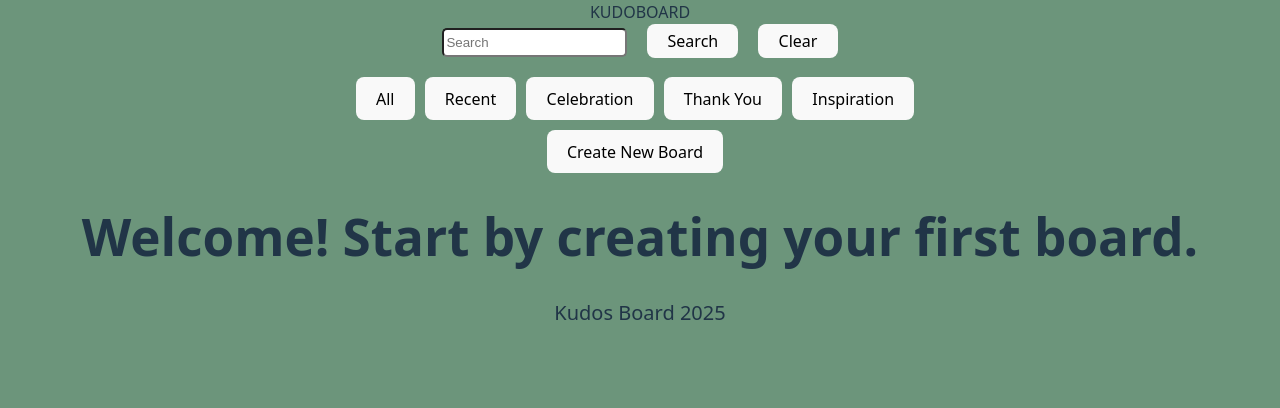
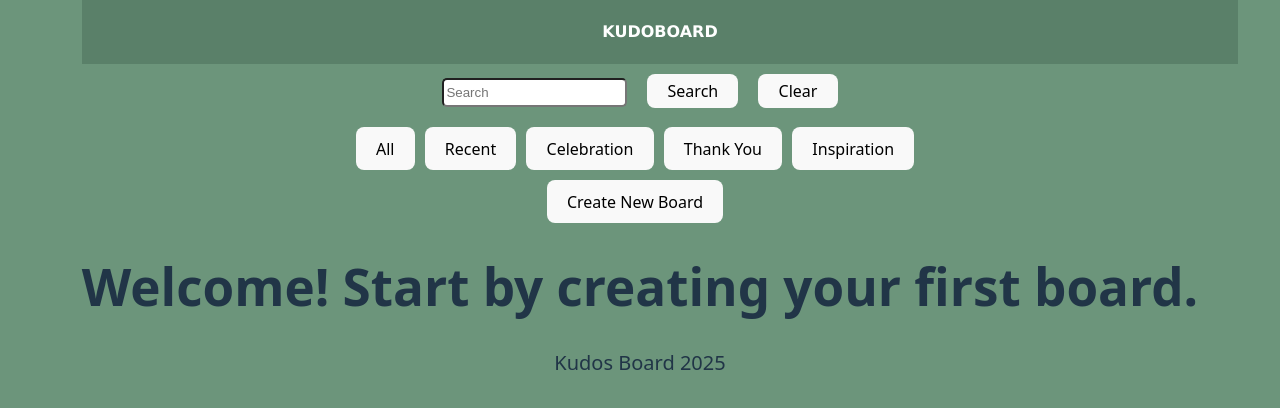
Before and after one commit to 1GW3M1CH3LL3/kudos-board, a React (Vite) app in the folder frontend/: page / in a window 1280 px wide. Shown: the top 408 px of the page. Built offline with nearby package versions, Linux system fonts and the light colour scheme.

Commit message:
updated READMe

```diff
--- a/frontend/src/App.css
+++ b/frontend/src/App.css
@@ -139,6 +139,16 @@ footer{
   .card:hover{
     transform: translateY(-5px);
   }
+  header{
+    background-color: #5a8069;
+    padding: 20px;
+    font-weight: bold;
+    color: white;
+    width: 100%;
+    display: block;
+    margin-bottom: 10px;
+    font-family: 'Lucida Sans', 'Lucida Sans Regular', 'Lucida Grande', 'Lucida Sans Unicode', Geneva, Verdana, sans-serif;
+  }
 .modal-content {
    background-color: #6c957b;
    margin: auto;
--- a/frontend/src/Search.jsx
+++ b/frontend/src/Search.jsx
@@ -20,6 +20,12 @@ function Search(props) {
     <div>
       <form action="search">
         <input
+          onKeyDown={(e) => {
+            if (e.key === "Enter") {
+              e.preventDefault();
+              handleSearch();
+            }
+          }}
           className="search-form"
           value={searchVal}
           placeholder="Search"
```
Also changed, not shown: 1 other file (tests, documents, lock files or other folders).
